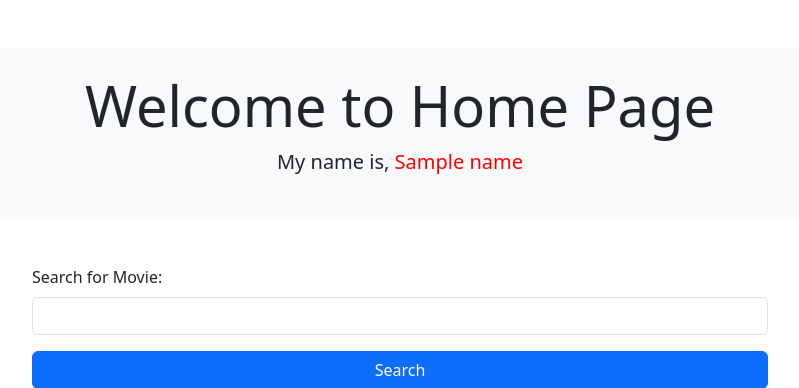
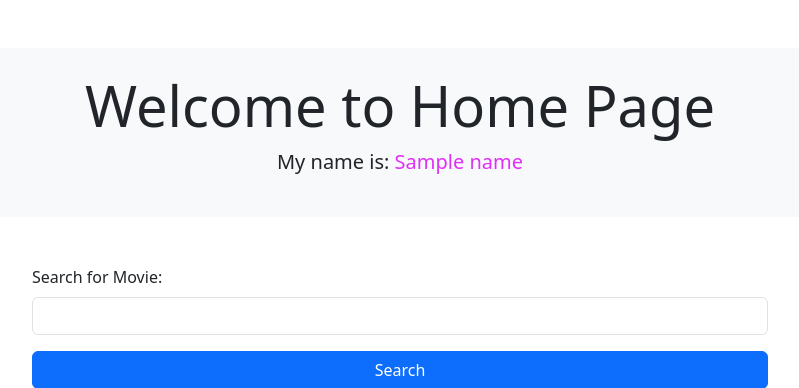
Before and after one commit to sadsax7/pi1, a Django app: template movie/templates/home.html in a window 1280 px wide. Shown: the top 388 px of the page, without its empty margins (240-1039 px from the left). Run offline with Django 5.2, Linux system fonts and the light colour scheme; data comes from the database, SQL or seed files in the repository; the template is opened without the code that fills it: values that come from a table or form of the project are taken from there, most other values are stand-ins (such as "Sample title", 1, 10 or a date in 2020).

Commit message:
cambios a home page

```diff
--- a/movie/templates/home.html
+++ b/movie/templates/home.html
@@ -8,7 +8,7 @@
     <link href="https://cdn.jsdelivr.net/npm/bootstrap@5.3.3/dist/css/bootstrap.min.css" rel="stylesheet" integrity="sha384-QWTKZyjpPEjISv5WaRU9OFeRpok6YctnYmDr5pNlyT2bRjXh0JMhjY6hW+ALEwIH" crossorigin="anonymous">
     <style>
         .name {
-            color: red;  /* Cambia 'red' por el color que prefieras */
+            color: rgba(219, 6, 247, 0.83);  /* Cambia 'red' por el color que prefieras */
         }
     </style>
 </head>
@@ -18,7 +18,7 @@
     <div class="container mt-5">
         <div class="text-center py-4 bg-light rounded-3">
             <h1 class="display-4">Welcome to Home Page</h1>
-            <p class="lead">My name is, <span class="name">{{ name }}</span></p>
+            <p class="lead">My name is: <span class="name">{{ name }}</span></p>
         </div>
 
         <!-- Formulario de búsqueda -->
--- a/movie/views.py
+++ b/movie/views.py
@@ -13,7 +13,7 @@ def home(request):
         movies = Movie.objects.filter(title__icontains=searchTerm)
     else:
         movies = Movie.objects.all()
-    return render(request, 'home.html', {'searchTerm':searchTerm, 'movies':movies})
+    return render(request, 'home.html', {'name': 'Alejo Arango', 'searchTerm': searchTerm, 'movies': movies})
 
 def about(request):
     #return HttpResponse('<h1> Welcome to About Page </h1>')
```
